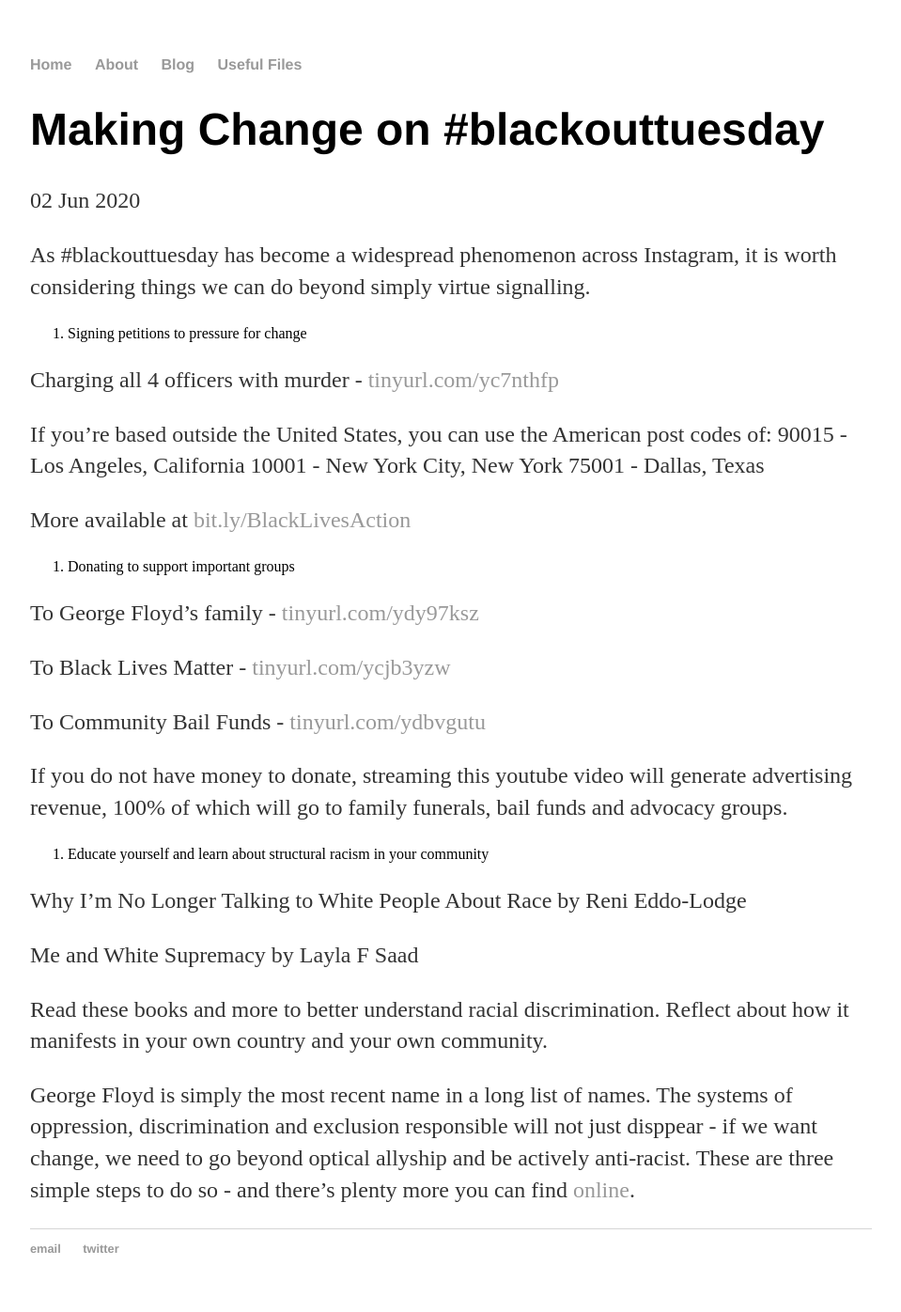
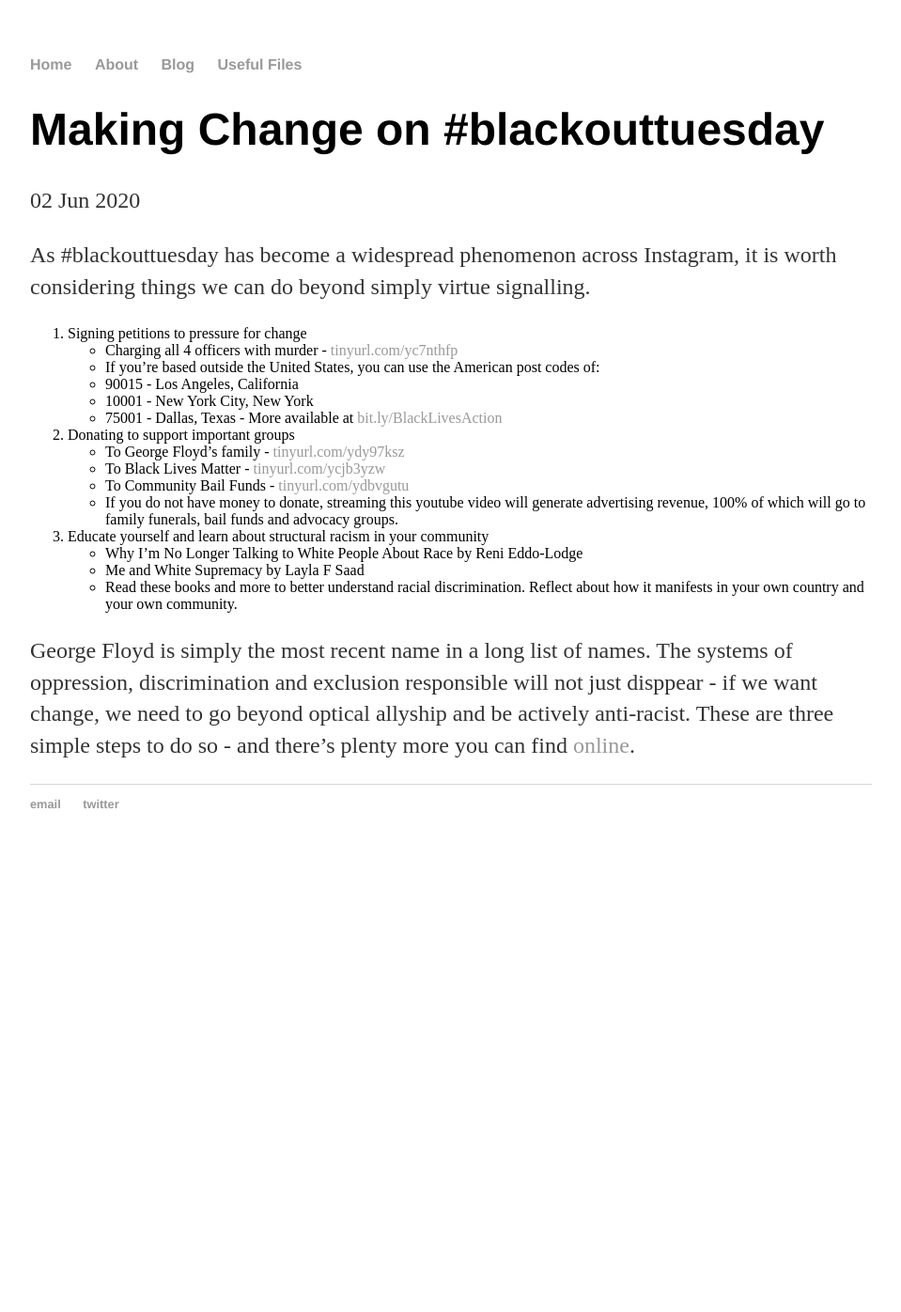
Before and after one commit to tmychow/tmychow.github.io, a Jekyll site: the page built from _posts/2020-06-02-making-change-on-blackouttuesday.md, in a window 1280 px wide. Shown: the whole page at 94% size, without its empty margins (160-1119 px from the left). Built offline with Jekyll 4.4.1, drawn with Linux system fonts in a browser that asks for light colours; after the commit the page ends 923 px from its top, so only the background shows below that.

Commit message:
Formatting

```diff
--- a/_posts/2020-06-02-making-change-on-blackouttuesday.md
+++ b/_posts/2020-06-02-making-change-on-blackouttuesday.md
@@ -6,37 +6,23 @@
 
 As #blackouttuesday has become a widespread phenomenon across Instagram, it is worth considering things we can do beyond simply virtue signalling.
 
-
 1. Signing petitions to pressure for change
-
-Charging all 4 officers with murder - [tinyurl.com/yc7nthfp](tinyurl.com/yc7nthfp)
-
-If you're based outside the United States, you can use the American post codes of:
-90015 - Los Angeles, California
-10001 - New York City, New York
-75001 - Dallas, Texas
-
-More available at [bit.ly/BlackLivesAction](bit.ly/BlackLivesAction)
-
+- Charging all 4 officers with murder - [tinyurl.com/yc7nthfp](tinyurl.com/yc7nthfp)
+- If you're based outside the United States, you can use the American post codes of:
+    - 90015 - Los Angeles, California
+    - 10001 - New York City, New York
+    - 75001 - Dallas, Texas
+- More available at [bit.ly/BlackLivesAction](bit.ly/BlackLivesAction)
 
 2. Donating to support important groups
-
-To George Floyd's family - [tinyurl.com/ydy97ksz](tinyurl.com/ydy97ksz)
-
-To Black Lives Matter - [tinyurl.com/ycjb3yzw](tinyurl.com/ycjb3yzw)
-
-To Community Bail Funds - [tinyurl.com/ydbvgutu](tinyurl.com/ydbvgutu)
-
-If you do not have money to donate, streaming this youtube video will generate advertising revenue, 100% of which will go to family funerals, bail funds and advocacy groups.
-
+- To George Floyd's family - [tinyurl.com/ydy97ksz](tinyurl.com/ydy97ksz)
+- To Black Lives Matter - [tinyurl.com/ycjb3yzw](tinyurl.com/ycjb3yzw)
+- To Community Bail Funds - [tinyurl.com/ydbvgutu](tinyurl.com/ydbvgutu)
+- If you do not have money to donate, streaming this youtube video will generate advertising revenue, 100% of which will go to family funerals, bail funds and advocacy groups.
 
 3. Educate yourself and learn about structural racism in your community
-
-Why I'm No Longer Talking to White People About Race by Reni Eddo-Lodge
-
-Me and White Supremacy by Layla F Saad
-
-Read these books and more to better understand racial discrimination. Reflect about how it manifests in your own country and your own community.
-
+- Why I'm No Longer Talking to White People About Race by Reni Eddo-Lodge
+- Me and White Supremacy by Layla F Saad
+- Read these books and more to better understand racial discrimination. Reflect about how it manifests in your own country and your own community.
 
 George Floyd is simply the most recent name in a long list of names. The systems of oppression, discrimination and exclusion responsible will not just disppear - if we want change, we need to go beyond optical allyship and be actively anti-racist. These are three simple steps to do so - and there's plenty more you can find [online](https://blacklivesmatters.carrd.co/).
```
